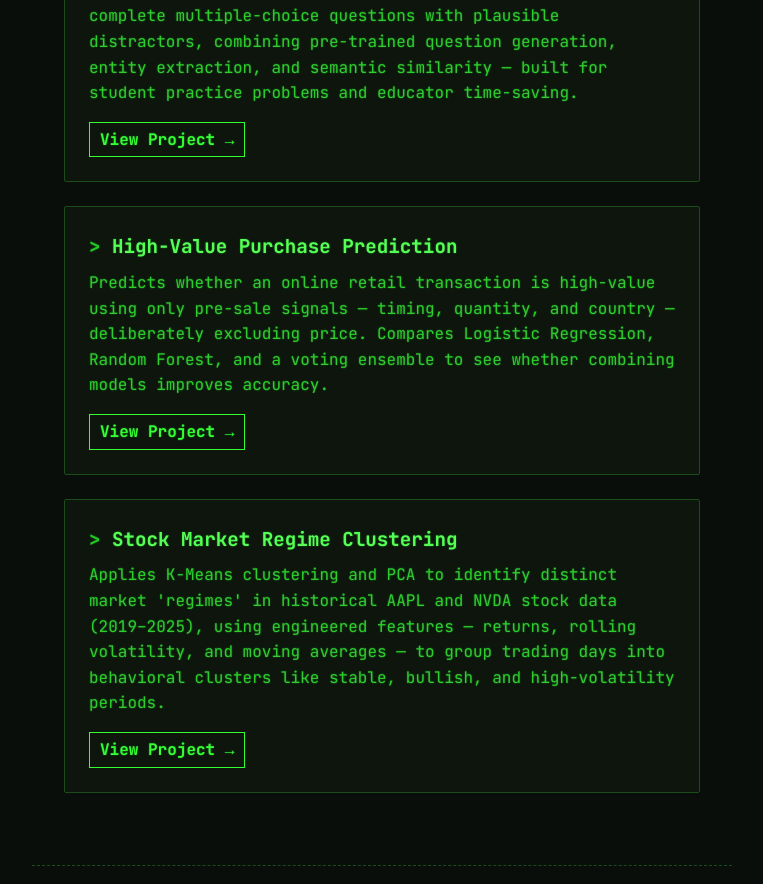
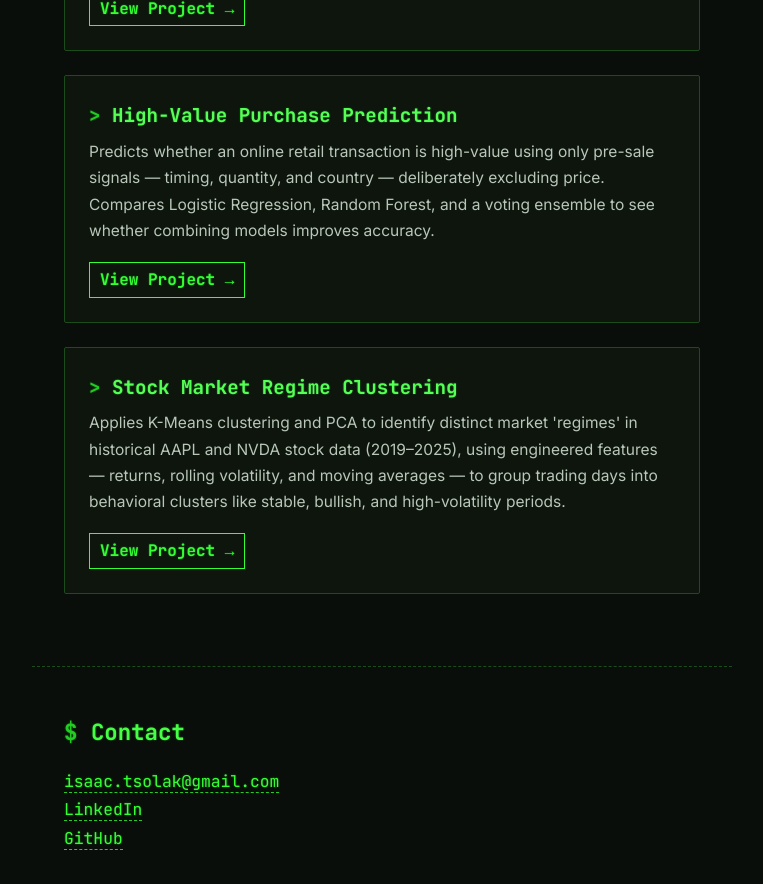
Before and after one commit to IsaacTsolak/Portfolio, a React (Vite) app: page / in a window 1280 px wide. Shown: the part 1900-2784 px from the top of the page, without its empty margins (258-1021 px from the left). Built offline with nearby package versions, Linux system fonts and the light colour scheme.

Commit message:
Make body text easier to read

```diff
--- a/src/App.css
+++ b/src/App.css
@@ -25,8 +25,12 @@
 }
 
 .project-card p {
-  color: #2ecc2e;
-  margin-bottom: 1rem;
+  font-family: 'Inter', system-ui, -apple-system, 'Segoe UI', sans-serif;
+  font-size: 0.97rem;
+  line-height: 1.7;
+  color: #b9c7b9;
+  text-shadow: none;
+  margin-bottom: 1.1rem;
 }
 
 .project-card a {
--- a/src/index.css
+++ b/src/index.css
@@ -1,4 +1,4 @@
-@import url('https://fonts.googleapis.com/css2?family=JetBrains+Mono:wght@400;500;700&display=swap');
+@import url('https://fonts.googleapis.com/css2?family=Inter:wght@400;500&family=JetBrains+Mono:wght@400;500;700&display=swap');
 
 * {
   box-sizing: border-box;
@@ -25,8 +25,8 @@ body::before {
   height: 100%;
   background: repeating-linear-gradient(
     0deg,
-    rgba(0, 0, 0, 0.15),
-    rgba(0, 0, 0, 0.15) 1px,
+    rgba(0, 0, 0, 0.08),
+    rgba(0, 0, 0, 0.08) 1px,
     transparent 1px,
     transparent 2px
   );
@@ -86,8 +86,13 @@ section h2::before {
   color: #22cc22;
 }
 
+/* readable body text: off-white sans-serif, no glow */
 section p {
-  color: #2ecc2e;
+  font-family: 'Inter', system-ui, -apple-system, 'Segoe UI', sans-serif;
+  font-size: 1.02rem;
+  line-height: 1.75;
+  color: #d6e2d6;
+  text-shadow: none;
 }
 
 body::after {
@@ -105,3 +110,7 @@ body::after {
   pointer-events: none;
   z-index: 999;
 }
+/* keep links in the terminal font even inside paragraphs */
+section p a {
+  font-family: 'JetBrains Mono', 'Courier New', monospace;
+}
```
